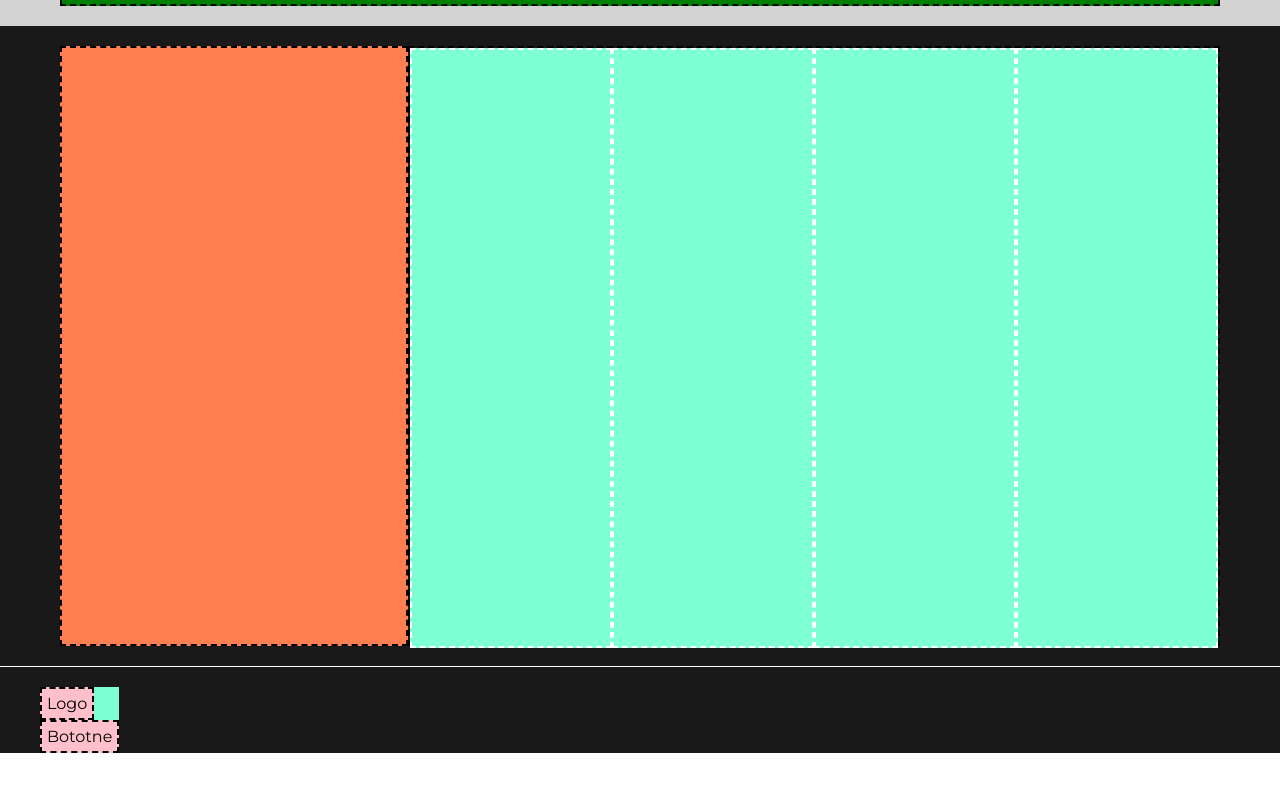
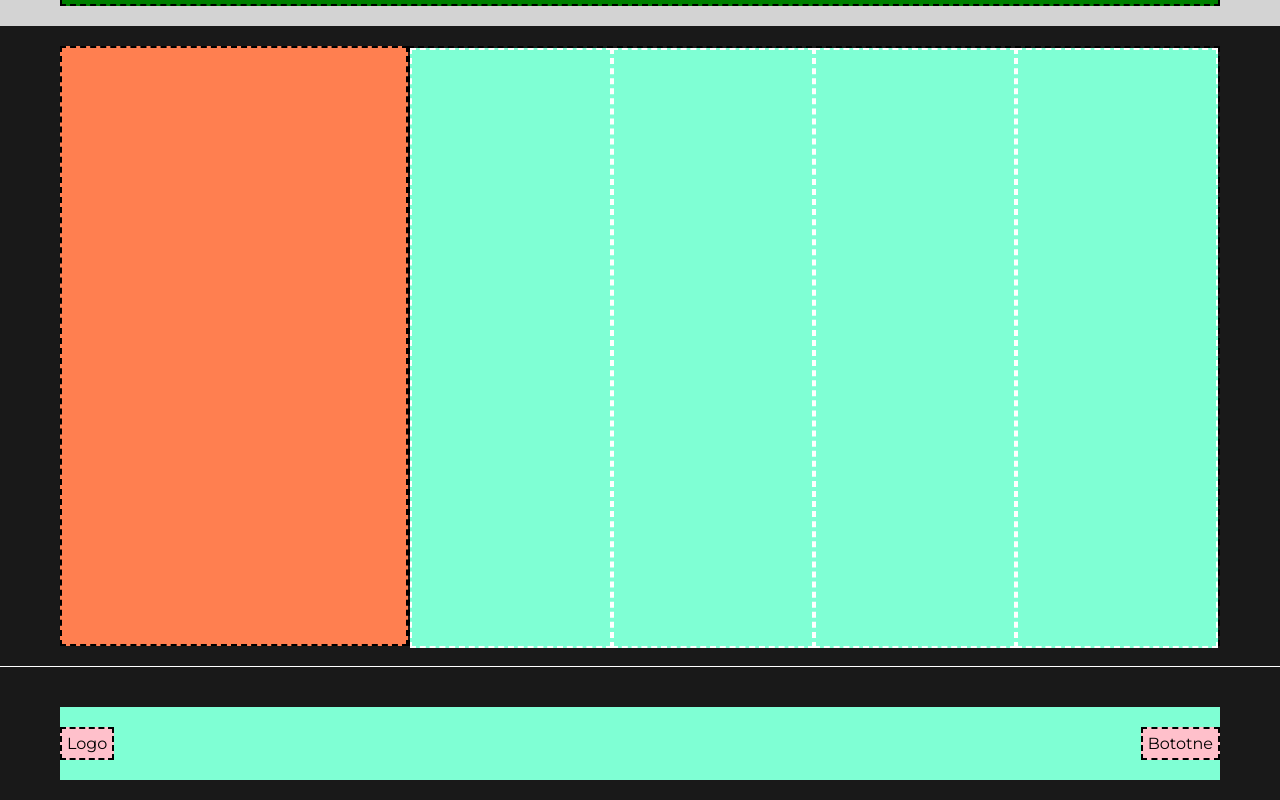
Before and after one commit to alex02r/htmlcss-struttura-discord, a plain HTML site: page index.html in a window 1280 px wide. Shown: the part 3464-4264 px from the top of the page. Before the commit the page ends 4217 px from the top, so only its background shows below. Drawn offline with Linux system fonts and the light colour scheme.

Commit message:
[FIX] Adjust footer HTML CSS

```diff
--- a/css/style.css
+++ b/css/style.css
@@ -55,6 +55,9 @@
 .col-25{
     width: 25%;
 }
+.col-50{
+    width: 50%;
+}
 /* Height */
 .height-50{
     height: 50px;
@@ -108,15 +111,9 @@ header{
 footer{
     background-color: rgb(25, 25, 25);
 }
-.container-foot{
-    display: flex;
-    max-width: 1200px;
-    margin: 0 auto;
-}
 .padding-top-10{
     padding: 10px 0;
 }
-
 /* Line to separate section */
 .border-bottom{
     width: 100%;
@@ -124,12 +121,10 @@ footer{
     margin-bottom: 20px;
 }
 /* Second section of footer */
-.col-foot-50{
-    width: 50%;
-}
 .content-foot{
     display: flex;
     justify-content: space-between;
+    padding: 20px 0;
 }
 .btn{
     padding: 5px;
--- a/index.html
+++ b/index.html
@@ -87,18 +87,13 @@
         <!-- Line to separate section -->
         <div class="border-bottom"></div>
         <!-- Second section of footer -->
-        <div class="container-foot">
-            <div class="row-foot bg-aquamarine padding-top-20">
-                <div class="col-foot-50">
+        <div class="container">
+            <div class="row bg-aquamarine padding-top-20">
+                <div class="col-100">
                     <div class="content-foot">
                         <div class="btn dashed-border">
                             Logo
                         </div>
-
-                    </div>
-                </div>
-                <div class="col-foot-50">
-                    <div class="content-foot">
                         <div class="btn dashed-border">
                             Bototne
                         </div>
```
